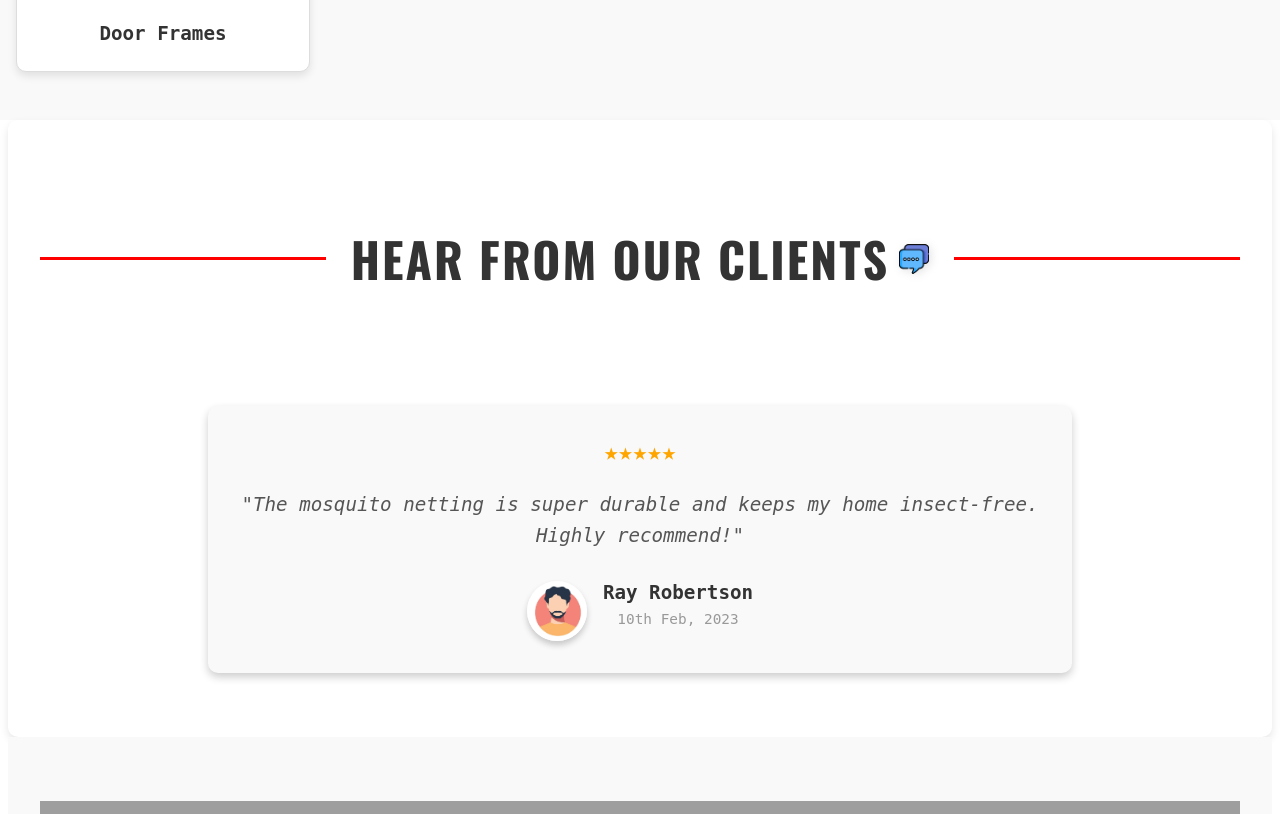
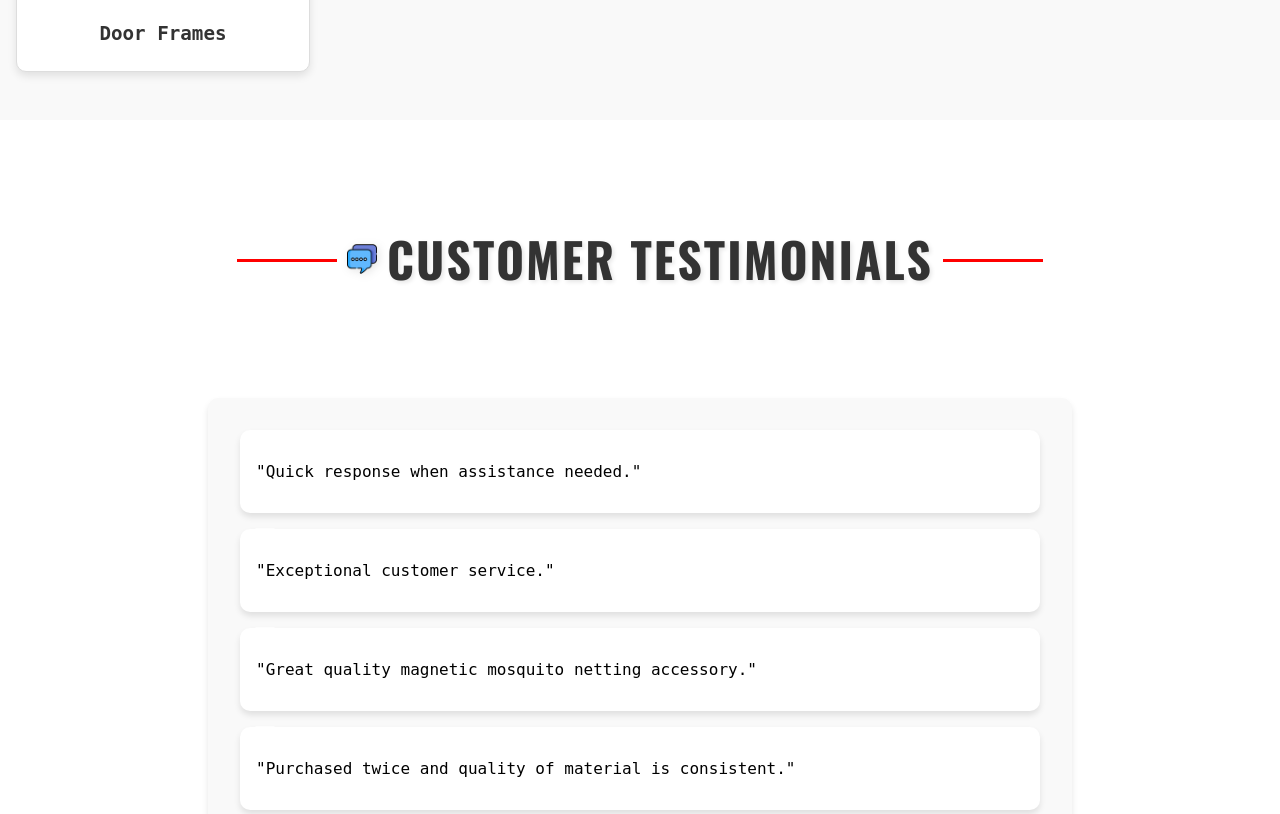
Before and after one commit to WenSuen/Infinity, a PHP site: page / in a window 1280 px wide. Shown: the part 1652-2466 px from the top of the page. Run offline with PHP 8.4, Linux system fonts and the light colour scheme; some libraries are stand-ins or nearby versions; grey boxes are pictures that could not be loaded.

Commit message:
speech bubble

```diff
--- a/css/style.css
+++ b/css/style.css
@@ -250,13 +250,10 @@ body, html {
     background-color: #fff;
     text-align: center;
     position: relative;
-    max-width: 1200px; /* Adjust width to align with other sections */
-    margin: 0 auto; /* Center the testimonial section */
-    border-radius: 10px;
-    box-shadow: 0 4px 8px rgba(0, 0, 0, 0.1); /* Subtle shadow for depth */
+    max-width: 1200px;
+    margin: 0 auto;
 }
 
-/* Title with horizontal lines */
 .testimonial-section h2 {
     font-size: 3rem;
     font-family: 'Oswald', sans-serif;
@@ -264,32 +261,33 @@ body, html {
     color: #333;
     text-transform: uppercase;
     letter-spacing: 2px;
-    margin-bottom: 2em;
+    text-shadow: 2px 2px 4px rgba(0, 0, 0, 0.1);
+    margin-bottom: 1.5em;
     position: relative;
-    display: flex;
+    display: inline-flex;
     align-items: center;
-    justify-content: center;
     gap: 10px;
 }
 
-/* Add lines beside the header */
 .testimonial-section h2::before,
 .testimonial-section h2::after {
     content: '';
-    flex: 1; /* Stretch to fill available space */
+    position: absolute;
+    top: 50%;
+    width: 100px; /* Adjusted length for consistency */
     height: 3px;
-    background-color: #f00; /* Match the red color from the lines */
+    background-color: #f00;
 }
 
 .testimonial-section h2::before {
-    margin-right: 15px; /* Space between line and text */
+    left: -110px; /* Adjusted position for consistency */
 }
 
 .testimonial-section h2::after {
-    margin-left: 15px; /* Space between line and text */
+    right: -110px; /* Adjusted position for consistency */
 }
 
-.testimonial-section .testimonial-icon {
+.testimonial-icon {
     width: 30px;
     height: 30px;
     background-image: url('../images/comments.png');
@@ -298,66 +296,66 @@ body, html {
     background-repeat: no-repeat;
     display: inline-block;
     filter: drop-shadow(2px 2px 4px rgba(0, 0, 0, 0.1));
+    vertical-align: middle;
 }
 
-/* Single Testimonial Card */
-.single-testimonial {
+.testimonial-container {
     display: flex;
     justify-content: center;
     align-items: center;
+    padding: 2em;
 }
 
 .testimonial-card {
     background: #f9f9f9;
-    box-shadow: 0px 4px 8px rgba(0, 0, 0, 0.2);
+    box-shadow: 0px 4px 6px rgba(0, 0, 0, 0.1);
     padding: 2em;
     border-radius: 10px;
-    max-width: 800px; /* Adjust width for alignment */
-    text-align: center;
-    margin-top: 1em; /* Add spacing below the header */
+    max-width: 800px;
+    width: 100%;
+    text-align: left;
+    position: relative;
 }
 
-.testimonial-quote {
-    font-size: 1.2rem;
-    color: #555;
-    font-style: italic;
-    line-height: 1.6;
-    margin-bottom: 1.5em;
+.speech-bubble {
+    background: #fff;
+    border-radius: 10px;
+    padding: 1em;
+    margin-bottom: 1em;
+    position: relative;
+    box-shadow: 0px 4px 6px rgba(0, 0, 0, 0.1);
 }
 
-.stars {
-    color: orange;
-    font-size: 1.5rem;
-    margin-bottom: 1em;
+.speech-bubble::after {
+    content: '';
+    position: absolute;
+    bottom: -15px; /* Adjusted to position the tail */
+    left: 20px; /* Adjusted to align the tail */
+    width: 0;
+    height: 0;
+    border: 10px solid transparent;
+    border-top-color: #fff;
+    border-bottom: 0;
+    margin-left: -5px;
+    margin-bottom: -10px;
 }
 
 .testimonial-author {
-    display: flex;
-    align-items: center;
-    justify-content: center;
-    gap: 1em;
-    margin-top: 1em;
-}
-
-.testimonial-author img {
-    width: 60px;
-    height: 60px;
-    border-radius: 50%;
-    box-shadow: 0px 4px 6px rgba(0, 0, 0, 0.2);
+    margin-top: 2em;
+    text-align: center;
 }
 
 .testimonial-author h3 {
-    font-size: 1.2rem;
+    font-size: 1.5rem;
     margin: 0;
     color: #333;
 }
 
 .testimonial-date {
-    font-size: 0.9rem;
+    font-size: 1rem;
     color: #999;
     margin-top: 0.5em;
 }
-
 
 /* About Us Section */
 .about-us-section {
--- a/index.html
+++ b/index.html
@@ -89,21 +89,32 @@
 
     <section class="testimonial-section">
         <h2>
-            Hear from Our Clients
-            <img src="images/comments.png" alt="Comments Icon" class="testimonial-icon">
+            <span class="testimonial-icon"></span>
+            Customer Testimonials
         </h2>
-        <div class="single-testimonial">
+        <div class="testimonial-container">
             <div class="testimonial-card">
-                <div class="stars">★★★★★</div>
-                <p class="testimonial-quote">
-                    "The mosquito netting is super durable and keeps my home insect-free. Highly recommend!"
-                </p>
+                <div class="speech-bubble">
+                    <p>"Quick response when assistance needed."</p>
+                </div>
+                <div class="speech-bubble">
+                    <p>"Exceptional customer service."</p>
+                </div>
+                <div class="speech-bubble">
+                    <p>"Great quality magnetic mosquito netting accessory."</p>
+                </div>
+                <div class="speech-bubble">
+                    <p>"Purchased twice and quality of material is consistent."</p>
+                </div>
+                <div class="speech-bubble">
+                    <p>"Fast product delivery to my doorstep."</p>
+                </div>
+                <div class="speech-bubble">
+                    <p>"Reasonable price to purchase in bulk."</p>
+                </div>
                 <div class="testimonial-author">
-                    <img src="images/male.png" alt="Ray Robertson">
-                    <div>
-                        <h3>Ray Robertson</h3>
-                        <p class="testimonial-date">10th Feb, 2023</p>
-                    </div>
+                    <h3>John Doe</h3>
+                    <p class="testimonial-date">January 10, 2025</p>
                 </div>
             </div>
         </div>
```
